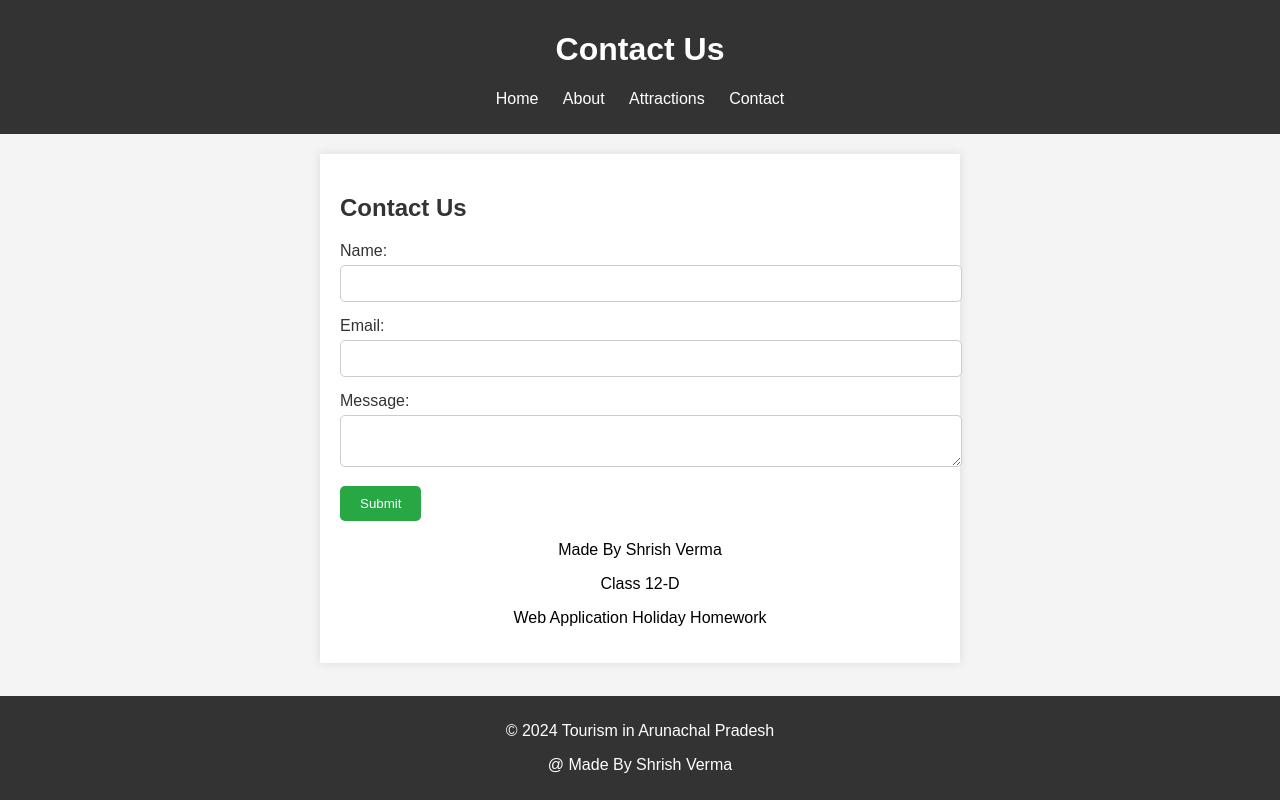
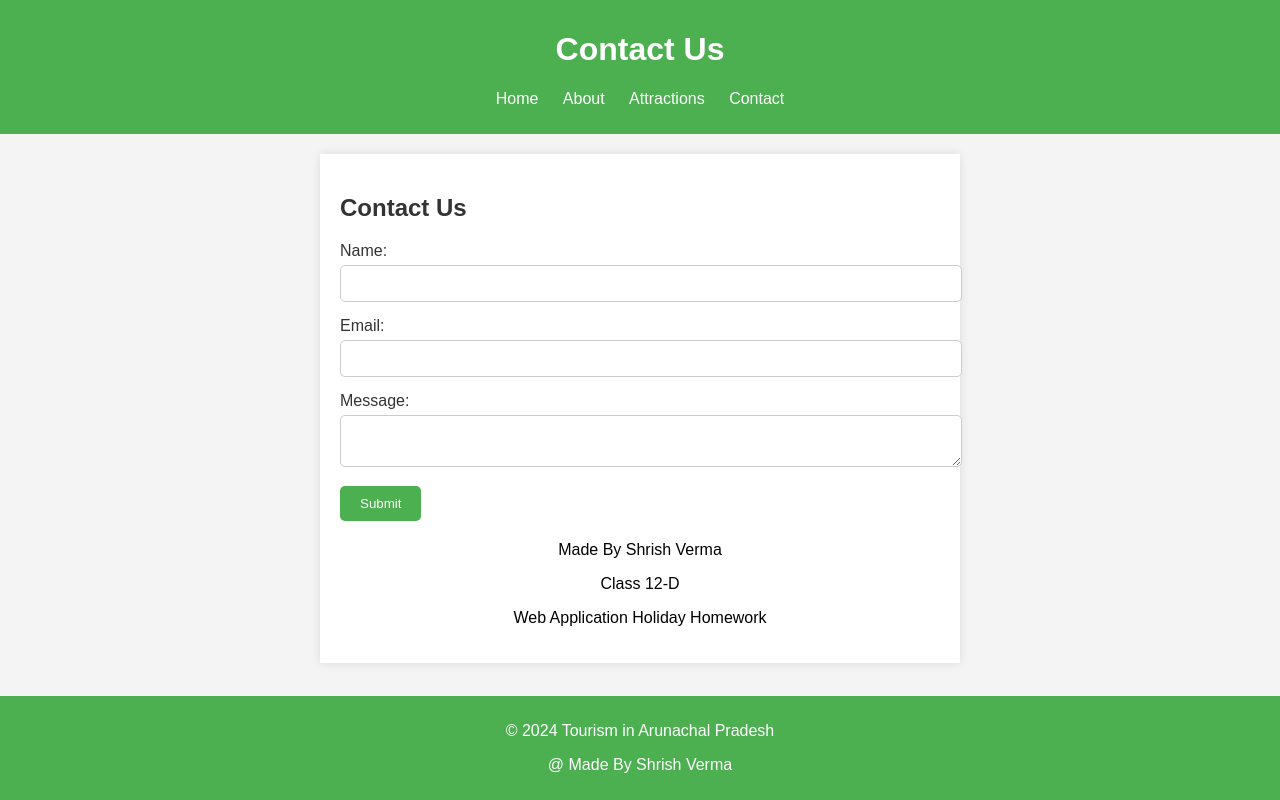
Before and after one commit to Arrow-Ghost/Arunachal-Pradesh-Tourism, a plain HTML site: page contact.html in a window 1280 px wide. Drawn offline with Linux system fonts and the light colour scheme.

Commit message:
contact.html

```diff
--- a/contact.html
+++ b/contact.html
@@ -13,7 +13,7 @@
         }
 
         header {
-            background-color: #333;
+            background-color:  #4CAF50;
             color: #fff;
             padding: 10px 0;
             text-align: center;
@@ -65,7 +65,7 @@
         }
 
         button {
-            background-color: #28a745;
+            background-color: #4CAF50;
             color: #fff;
             padding: 10px 20px;
             border: none;
@@ -83,7 +83,7 @@
         }
 
         footer {
-            background-color: #333;
+            background-color:  #4CAF50;
             color: #fff;
             text-align: center;
             padding: 10px 0;
```
